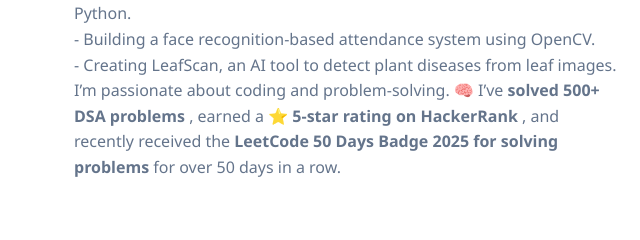
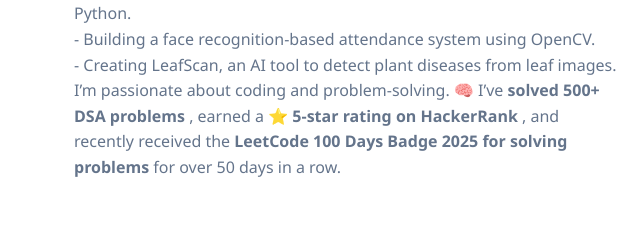
Before and after one commit to priyotosh-27/Portfolio_Website, a plain HTML site: page index.html in a window 1280 px wide. Shown: the part 1261-1501 px from the top of the page, 590-1230 px from the left. Drawn offline with Linux system fonts and the light colour scheme.

Commit message:
LeetCode 50 days Badge to 100 days badge update

```diff
--- a/index.html
+++ b/index.html
@@ -1061,7 +1061,7 @@
                         - Developing a system to securely hide secret data inside images using Python. <br>
                         - Building a face recognition-based attendance system using OpenCV. <br>
                         - Creating LeafScan, an AI tool to detect plant diseases from leaf images. <br>
-                    I’m passionate about coding and problem-solving. 🧠 I’ve <b> solved 500+ DSA problems </b>, earned a <b>⭐ 5-star rating on HackerRank </b>, and recently received the <b> LeetCode 50 Days Badge 2025 for solving problems </b> for over 50 days in a row.
+                    I’m passionate about coding and problem-solving. 🧠 I’ve <b> solved 500+ DSA problems </b>, earned a <b>⭐ 5-star rating on HackerRank </b>, and recently received the <b> LeetCode 100 Days Badge 2025 for solving problems </b> for over 50 days in a row.
                 </div>
             </div>
         </div>
```
